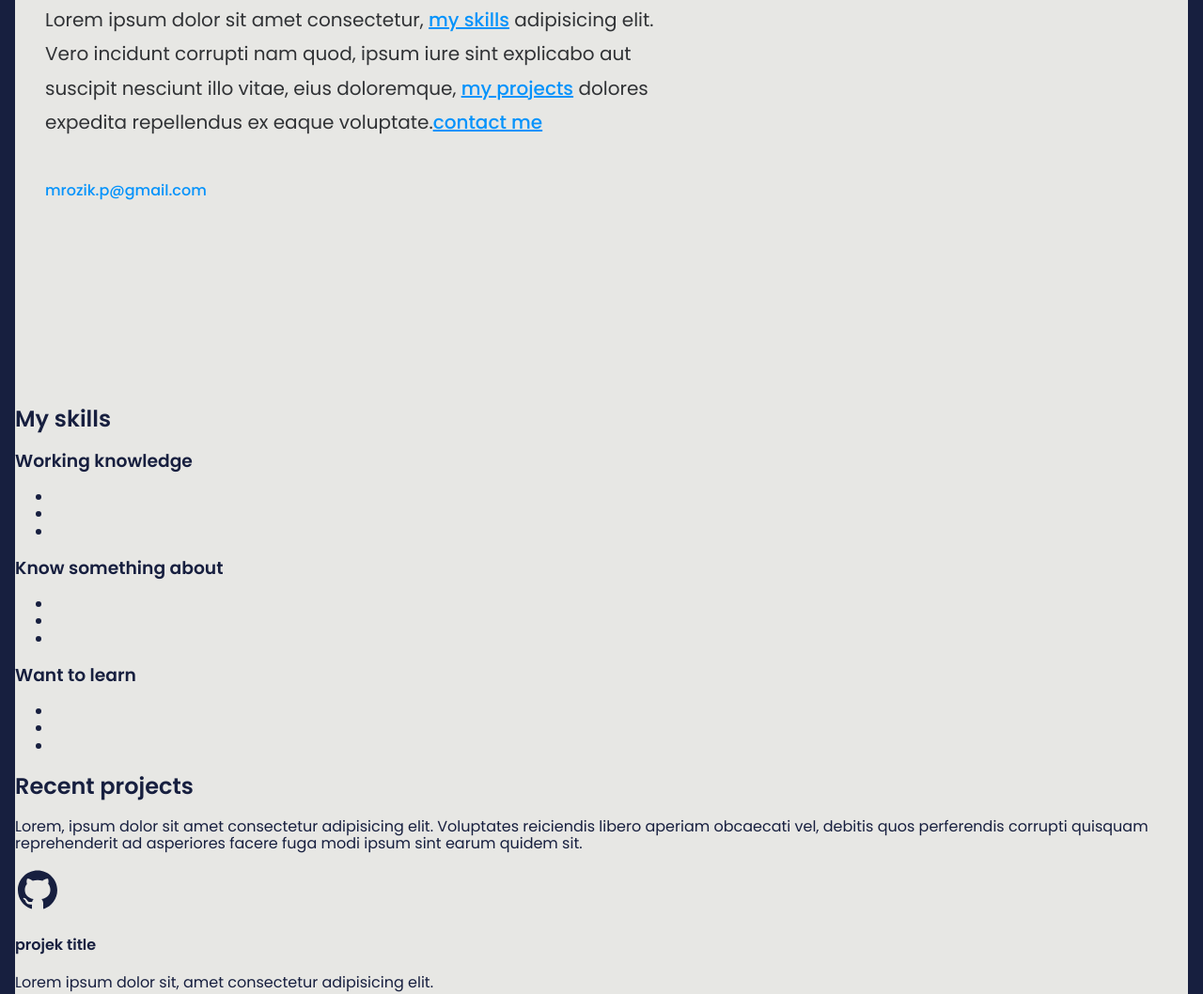
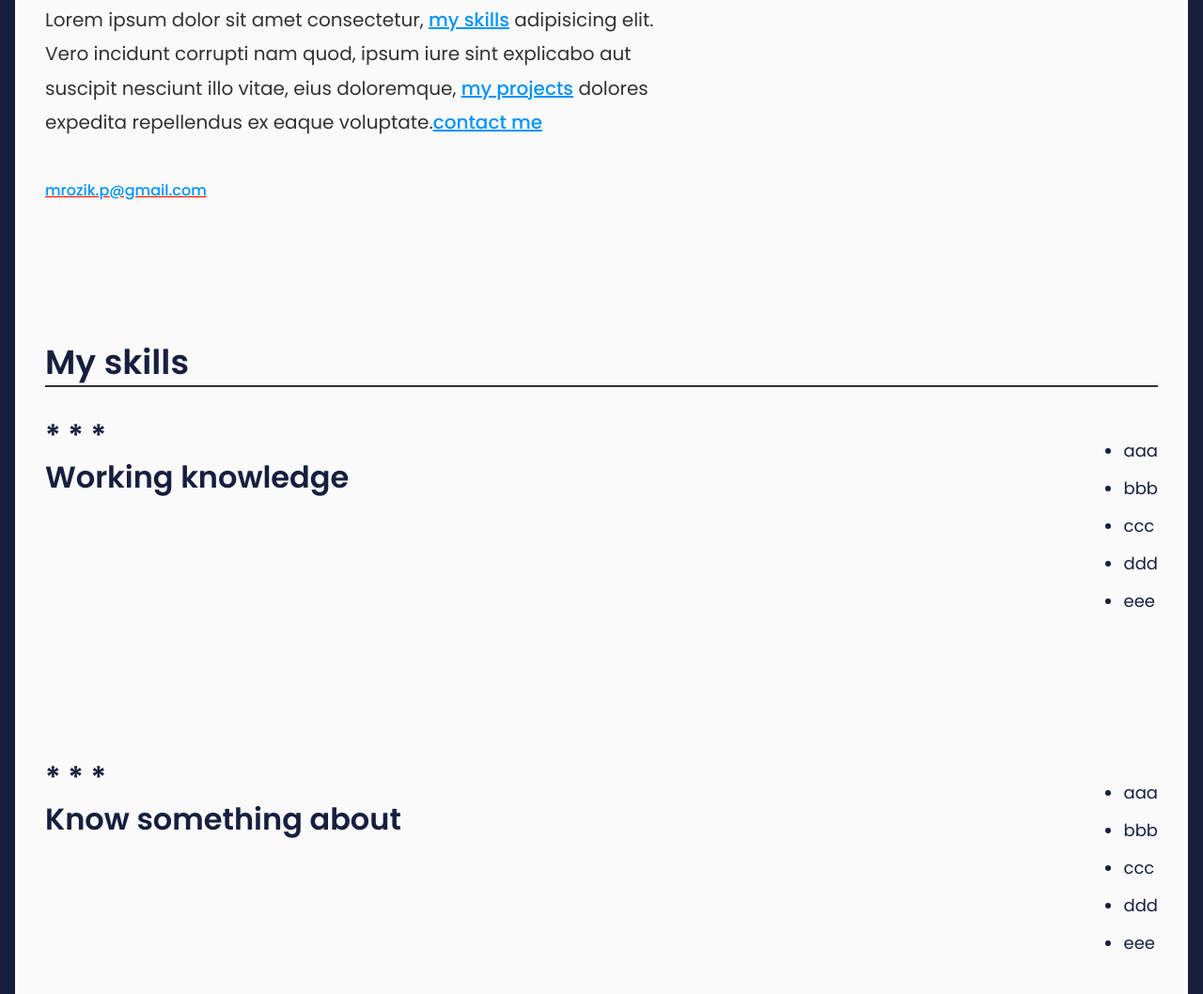
Before and after one commit to PawelMrozikowski/PawelMrozikowski.github.io, a website built with webpack: page src/content/index.html in a window 1280 px wide. Shown: the part 774-1832 px from the top of the page at 94% size. Built offline with nearby package versions, Linux system fonts and the light colour scheme; files whose address does not match are found by name.

Commit message:
feat: skills section,flex

```diff
--- a/src/content/index.html
+++ b/src/content/index.html
@@ -49,42 +49,48 @@
   </header>
 
     <main class="main">
-      <section id="My_skills" class="skills">
+      <section id="My_skills" class="skills__content">
 
-        <h2 class="section__title">My skills</h2>
+        <h2 class="skills__content__title">My skills</h2>
 
 
-      <section class="skills__content">
+      <section class="skills">
 
         <h3 class="skills__subtitle">Working knowledge</h3>
 
 
         <ul class="skills__list">
-          <li class="skills-list__item"></li>
-          <li class="skills-list__item"></li>
-          <li class="skills-list__item"></li>
+          <li class="skills__list-item">aaa</li>
+          <li class="skills__list-item">bbb</li>
+          <li class="skills__list-item">ccc</li>
+          <li class="skills__list-item">ddd</li>
+          <li class="skills__list-item">eee</li>
         </ul>
 
       </section>
 
-      <section class="skills__content">
+      <section class="skills">
 
         <h3 class="skills__subtitle">Know something about</h3>
+
         <ul class="skills__list">
-          <li class="skills-list__item"></li>
-          <li class="skills-list__item"></li>
-          <li class="skills-list__item"></li>
+          <li class="skills__list-item">aaa</li>
+          <li class="skills__list-item">bbb</li>
+          <li class="skills__list-item">ccc</li>
+          <li class="skills__list-item">ddd</li>
+          <li class="skills__list-item">eee</li>
         </ul>
 
       </section>
 
-      <section class="skills__content">
+      <section class="skills">
 
         <h3 class="skills__subtitle">Want to learn</h3>
+
         <ul class="skills__list">
-          <li class="skills-list__item"></li>
-          <li class="skills-list__item"></li>
-          <li class="skills-list__item"></li>
+          <li class="skills__list-item">aaa</li>
+          <li class="skills__list-item">bbb</li>
+          <li class="skills__list-item">ccc</li>
         </ul>
 
       </section>
--- a/src/scss/main.scss
+++ b/src/scss/main.scss
@@ -3,10 +3,12 @@
 @import url('https://fonts.googleapis.com/css?family=Poppins:300,400,500,600&display=swap&subset=latin-ext');
 
 @import "modules/header.scss";
+@import "modules/skills.scss";
 
 
 html {
   box-sizing: border-box;
+  scroll-behavior: smooth;
 }
 
 *, *:before, *:after {
@@ -16,9 +18,15 @@ html {
 body {
   font-size: 16px;
   border: 16px solid $big-stone;
-  background: $cararra;
+  background: rgb(250,250,250);
+  background: rgb(250,250,250);
+  background: rgb(250,250,250);
+  background: rgb(250,250,250);
+  background: linear-gradient(180deg, rgba(250,250,250,1) 91%, rgba(134,149,176,1) 100%);
   color: $big-stone;
   font-family: 'Poppins', sans-serif;
+
+
 
   //wp-mix.com
   -webkit-font-smoothing: antialiased;
--- a/src/scss/modules/header.scss
+++ b/src/scss/modules/header.scss
@@ -1,6 +1,6 @@
 .header {
   max-width: 1184px;
-  padding: 112px 0 200px;
+  padding: 112px 0 120px;
   margin: 0 auto;
 
 
@@ -34,7 +34,7 @@
   &__mail {
     color: $blue;
     font-weight: 500;
-    text-decoration: none;
+    text-decoration: underline red;
   }
 
   &__link {
--- /dev/null
+++ b/src/scss/modules/skills.scss
@@ -0,0 +1,38 @@
+.skills__content {
+  max-width: 1184px;
+  margin: 0 auto;
+
+
+  &__title {
+    font-weight: 600;
+    font-size: 2.25rem;
+    line-height: 3rem;
+    border-bottom: 2px solid $gray;
+
+  }
+}
+
+.skills {
+    display: flex;
+    padding-bottom: 8rem;
+    justify-content: space-between;
+
+  &__subtitle {
+    font-weight: 600;
+    font-size: 2rem;
+    line-height: 2.75rem;
+    margin: 0;
+
+    &::before {
+        content: '* * *';
+        display: block;
+    }
+  }
+
+  &__list {
+
+    font-weight: normal;
+    font-size: 18px;
+    line-height: 2.5rem;
+  }
+}
```
Also changed, not shown: dist/css/main.css, dist/index.html, 1 other file.
